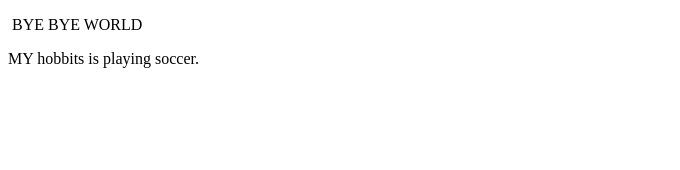
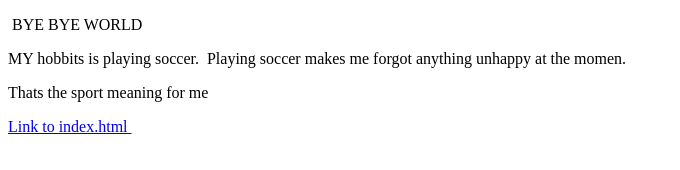
Before and after one commit to sunnyqin114514/sunnyq, a plain HTML site: page sunny.html in a window 1280 px wide. Shown: the whole page, without its empty margins (0-680 px from the left). Drawn offline with Linux system fonts and the light colour scheme.

Commit message:
Add files via upload

```diff
--- a/sunny.html
+++ b/sunny.html
@@ -7,6 +7,8 @@
 
 <body>
 <p> &nbsp;BYE BYE WORLD </p>
-<p>MY hobbits is playing soccer.&nbsp;</p>
+<p>MY hobbits is playing soccer.&nbsp; Playing soccer makes me forgot anything unhappy at the momen.&nbsp;</p>
+<p>Thats the sport meaning for me&nbsp;</p>
+<p><a href="index.html">Link to index.html&nbsp;</a></p>
 </body>
 </html>
```
Also changed, not shown: index.html (+2 -1 lines).
